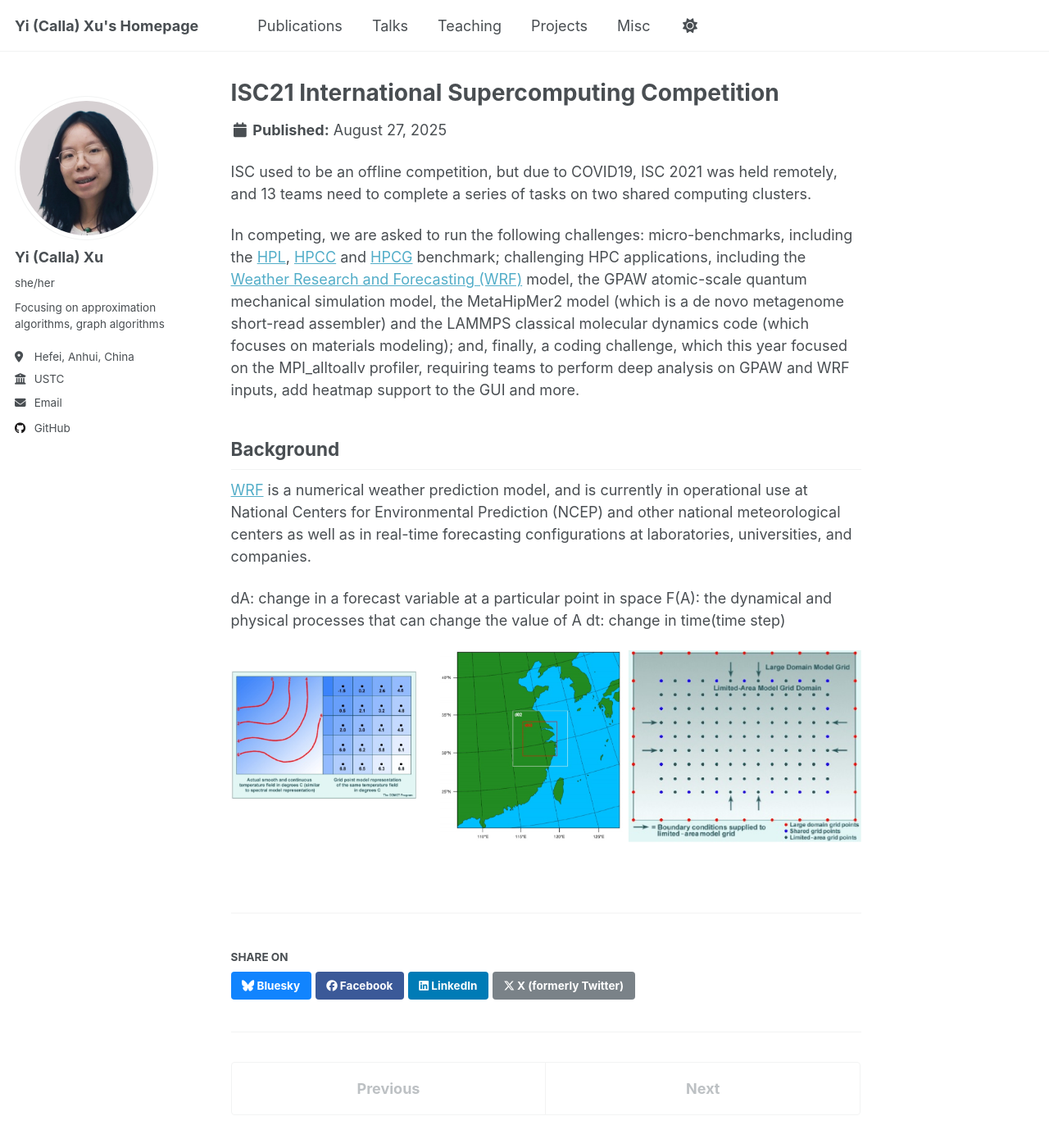
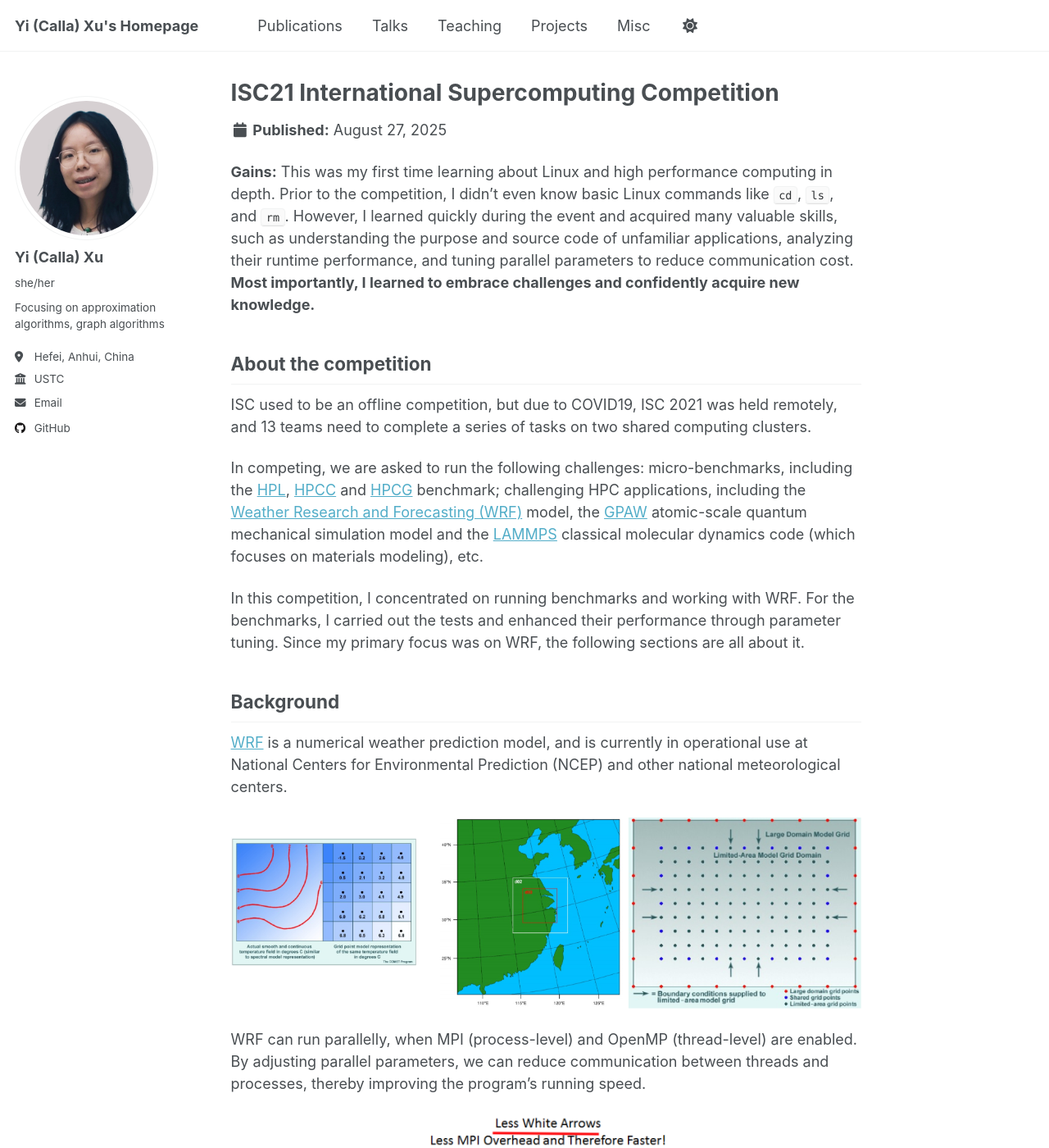
Before and after one commit to yixu-cs/yixu-cs.github.io, a Jekyll site: the page built from _projects/2021-ISC21.md, in a window 1280 px wide and 1400 px high. Shown: the whole window at 82% size. Built offline with Jekyll 4.4.1, drawn with Linux system fonts in a browser that asks for light colours; a script that is not in the unit is left out; some of the changed text lies outside the part shown.

Commit message:
update ISC detailed description

```diff
--- a/_projects/2021-ISC21.md
+++ b/_projects/2021-ISC21.md
@@ -7,19 +7,90 @@
 collection: projects
 ---
 
+**Gains:** This was my first time learning about Linux and high performance computing in depth. Prior to the competition, I didn't even know basic Linux commands like `cd`, `ls`, and `rm`. However, I learned quickly during the event and acquired many valuable skills, such as understanding the purpose and source code of unfamiliar applications, analyzing their runtime performance, and tuning parallel parameters to reduce communication cost. **Most importantly, I learned to embrace challenges and confidently acquire new knowledge.**
+
+About the competition
+------
+
 ISC used to be an offline competition, but due to COVID19, ISC 2021 was held remotely, and 13 teams need to complete a series of tasks on two shared computing clusters.
 
-In competing, we are asked to run the following challenges: micro-benchmarks, including the [HPL](https://www.netlib.org/benchmark/hpl/), [HPCC](https://github.com/icl-utk-edu/hpcc) and [HPCG](https://github.com/hpcg-benchmark/hpcg) benchmark; challenging HPC applications, including the [Weather Research and Forecasting (WRF)](https://www.mmm.ucar.edu/models/wrf) model, the GPAW atomic-scale quantum mechanical simulation model, the MetaHipMer2 model (which is a de novo metagenome short-read assembler) and the LAMMPS classical molecular dynamics code (which focuses on materials modeling); and, finally, a coding challenge, which this year focused on the MPI_alltoallv profiler, requiring teams to perform deep analysis on GPAW and WRF inputs, add heatmap support to the GUI and more.
+In competing, we are asked to run the following challenges: micro-benchmarks, including the [HPL](https://www.netlib.org/benchmark/hpl/), [HPCC](https://github.com/icl-utk-edu/hpcc) and [HPCG](https://github.com/hpcg-benchmark/hpcg) benchmark; challenging HPC applications, including the [Weather Research and Forecasting (WRF)](https://www.mmm.ucar.edu/models/wrf) model, the [GPAW](https://gpaw.readthedocs.io/) atomic-scale quantum mechanical simulation model and the [LAMMPS](https://www.lammps.org/) classical molecular dynamics code (which focuses on materials modeling), etc.
 
+In this competition, I concentrated on running benchmarks and working with WRF. For the benchmarks, I carried out the tests and enhanced their performance through parameter tuning. Since my primary focus was on WRF, the following sections are all about it.
 
 Background
 ------
 
-[WRF](https://www.mmm.ucar.edu/models/wrf) is a numerical weather prediction model, and is currently in operational use at National Centers for Environmental Prediction (NCEP) and other national meteorological centers as well as in real-time forecasting configurations at laboratories, universities, and companies.
-
-dA: change in a forecast variable at a particular point in space
-F(A): the dynamical and physical processes that can change the value of A
-dt: change in time(time step)
-
+[WRF](https://www.mmm.ucar.edu/models/wrf) is a numerical weather prediction model, and is currently in operational use at National Centers for Environmental Prediction (NCEP) and other national meteorological centers.
 
 ![](/images/projects/ISC-WRF-background.png)
+
+WRF can run parallelly, when MPI (process-level) and OpenMP (thread-level) are enabled. By adjusting parallel parameters, we can reduce communication between threads and processes, thereby improving the program’s running speed.
+
+![](/images/projects/ISC-WRF-parallel-illustrate.png)
+
+Strategies used and worked
+------
+
+* **Change MPI Library**
+
+  There are various implementations of MPI. The official installation guide uses OpenMPI, but IntelMPI ofter outperforms it. We tried both, and found that the latter worked better.
+
+  ![](/images/projects/ISC-WRF-MPI.png)
+
+* **MPI process allocation strategy**
+
+  We first tried different numbers of MPI processes in a rough manner, and then carefully experimented with various process allocation strategies (using the `numtiles` and `nproc` parameters in the WRF configuration file). For a rectangular region on the map where we want to perform weather prediction, the WRF configuration file allows us to specify how many tiles to allocate along the x-axis and y-axis. Different allocation schemes result in different communication overhead.
+
+  ![](/images/projects/ISC-WRF-nproc-ratio.png)
+
+* **OpenMP process allocation patterns**
+
+    We also tried different `numtiles` patterns, and found that thin and long pattern worked the best (`numtiles_x=1`).
+
+    ![](/images/projects/ISC-WRF-nproc-ratio-OpenMP.png)
+
+* **Tuning the WRF configuration file**
+
+  We removed `-fp-model precise` flag in the `configure.wrf` file, and achieved better runtime, because it sacrificed some precision during the computation.
+
+  Then we studied compiling flags of the compiler `ifort`, and added useful flags `-qopenmp` and `-fpp`. The former flag enables the parallelizer to generate multi-threaded code based on OpenMP directives; and the latter runs the Fortran preprocessor on source files before compilation.
+
+  At that time, he Intel HPC toolkit updated a new compiling flag called `AVX512`, which is relavant to vector computation, and by default it was `AVX2`. We tried both, and found that `AVX2` worked better in our case.
+
+  <p align="center">
+    <img src='/images/projects/ISC-WRF-AVX512.png' width='300' />
+  </p>
+
+Strategies explored but not worked
+------
+
+* **Install parallel version of the libraries**
+
+  We installed `Pnetcdf`, `Parallel-I/O` libraries, enabled `HDF5` with parallel feature, and enabled `NetCDF` with `HDF5` and `Pnetcdf` support. These operations can reduce input and output time. But the competition didn't compute I/O time, so this strategy didn't help us in the competition.
+
+  <p align="center">
+    <img src='/images/projects/ISC-WRF-parallel-IO.png' width='300' />
+  </p>
+
+* **Improve MKL library**
+
+  There are many FFT operations in WRF, to filter out noise in polar areas. We can reduce calls to `fftpack5` by changing default MKL library to Intel MKL DFT interface. This may provide up to 3x speed up of simulation speed, ideally.
+  However, in our experiments, changing MKL library worked differently on different HPC clusters, and it didn't work well on the shared clusters during the competition.
+
+  The reason of this uncertainty is: if we want to replace the library properly, we must change the code; besides, FFT is only used to filter out noise in polar areas, which is useless in our case (Southeast China).
+
+* **Balance MPI communication**
+
+  We tried to use a `rankfile` (a definition only useful to OpenMPI) to balance MPI communication on nodes.
+  We first got the communication amount between all the 160 ranks, and then regarded it as a graph and used `metis` to partition it. Then, we used the partitioned graph to generate a rankfile and ran WRF with it.
+
+  <p align="center">
+    <img src='/images/projects/ISC-WRF-balance-rankfile.png' width='400' />
+  </p>
+
+  However, when we used `VTune` to analyse the performance of WRF, we found that the MPI function `MPI_Alltoallv()` was more balanced when specifying `rankfile`, but there was more communication in total, and thus more running time.
+
+  <p align="center">
+    <img src='/images/projects/ISC-WRF-balance-profile.png' width='400' />
+  </p>
```
Also changed, not shown: images/projects/ISC-WRF-nested.png (deleted), images/projects/ISC-WRF-nproc-ratio-OpenMP.png (added).
